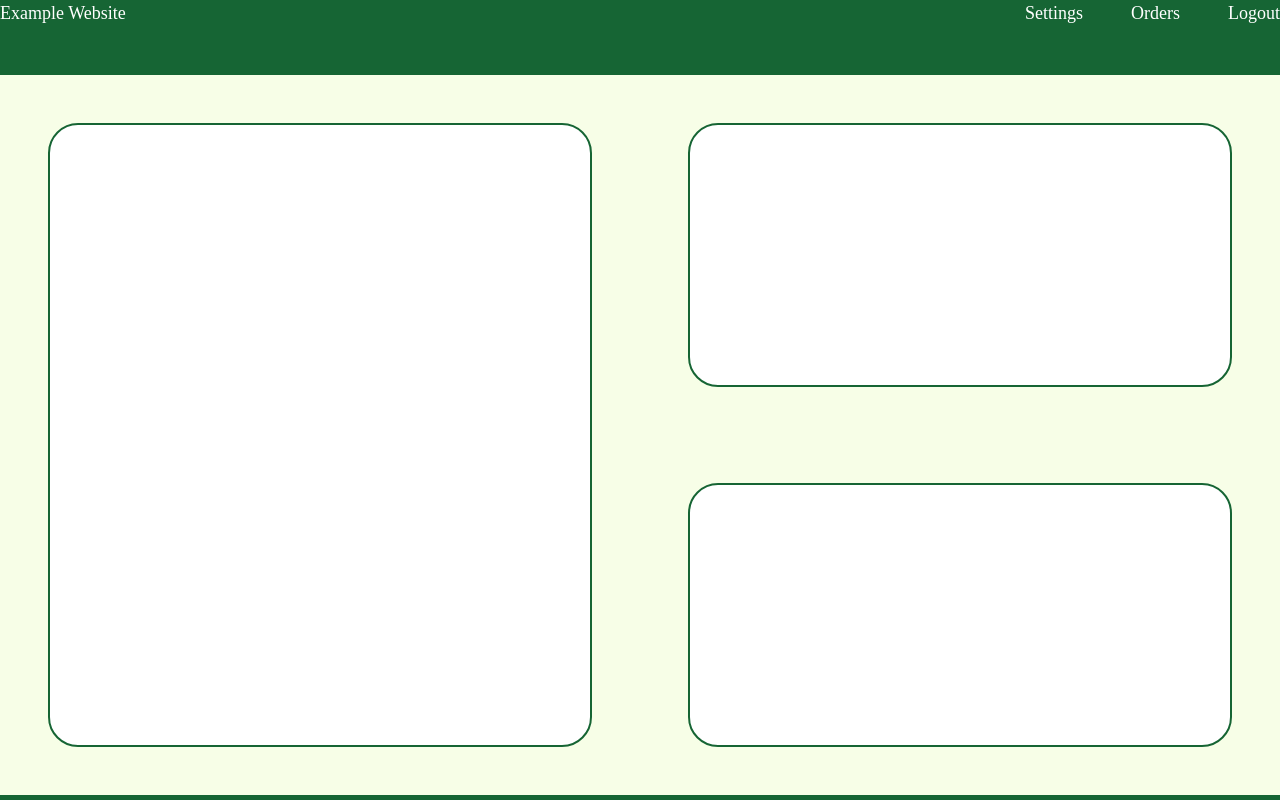
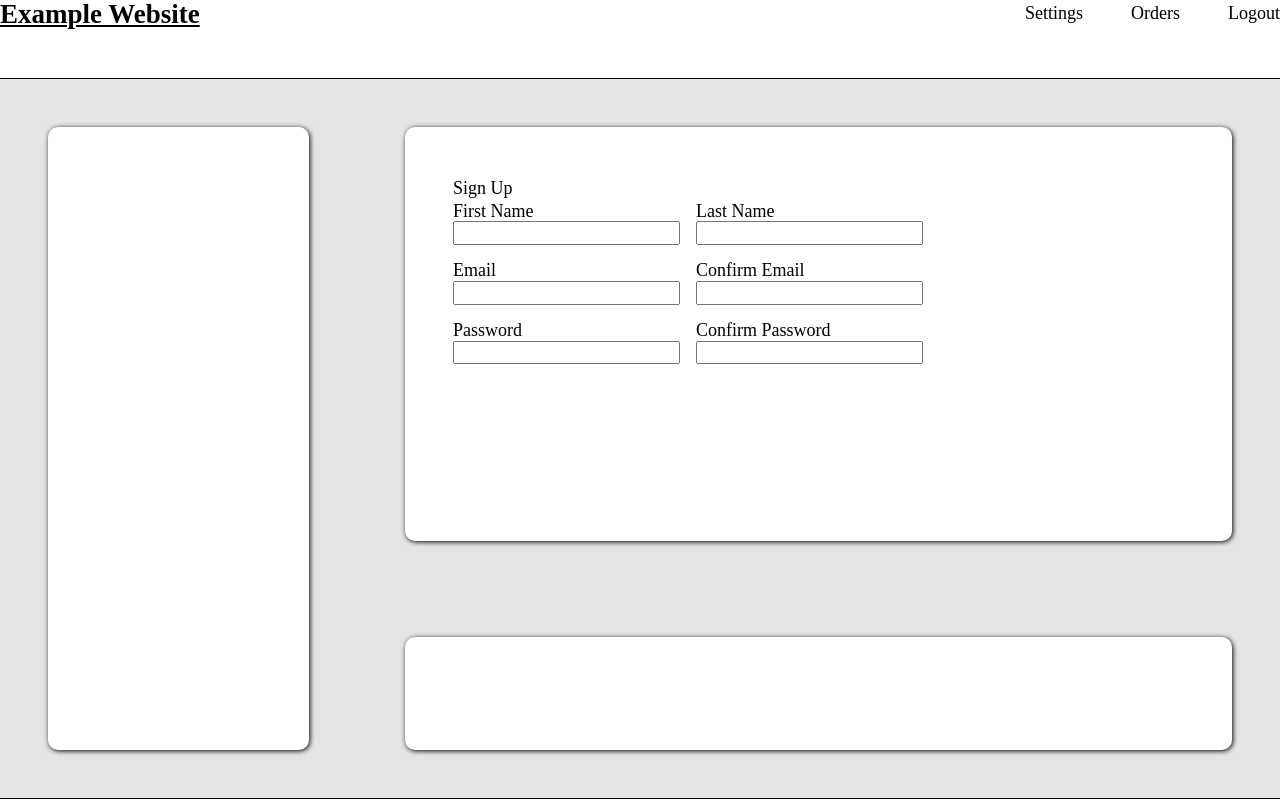
Before and after one commit to Schneider725/greenwebsite, a plain HTML site: page index.html in a window 1280 px wide. Shown: the top 800 px of the page. Drawn offline with Linux system fonts and the light colour scheme.

Commit message:
add styling

```diff
--- a/index.html
+++ b/index.html
@@ -9,7 +9,7 @@
 <body>
     <nav class="header">
         <ul>
-            <li class="items logo" id="logo">Example Website</li>
+            <li class="items logo" id="logo"><h1>Example Website</h1></li>
             <li class="items settings" id="settings">Settings</li>
             <li class="items orders" id="ordersr">Orders</li>
             <li class="items logout" id="logout">Logout</li>
@@ -17,7 +17,43 @@
     </nav>
     <div class="main">
         <div class="section one"></div>
-        <div class="section two"></div>
+        <div class="section two">
+            <div class="form">
+                <fieldset>
+                    <legend>Sign Up</legend>
+                    <div class="row">
+                        <div class="form-group">
+                            <label for="first">First Name</label>
+                            <input type="text" id="first" name="first">
+                        </div>
+                        <div class="form-group">
+                            <label for="last">Last Name</label>
+                            <input type="text" id="last" name="last">
+                        </div>
+                    </div>
+                    <div class="row">
+                        <div class="form-group">
+                            <label for="email">Email</label>
+                            <input type="text" id="email" name="emaiil" >
+                        </div>
+                        <div class="form-group">
+                            <label for="first">Confirm Email</label>
+                            <input type="text" id="emailConfirm" name="emailConfirm">
+                        </div>
+                    </div>
+                    <div class="row">
+                        <div class="form-group">
+                            <label for="password">Password</label>
+                            <input type="password" id="password" name="password" >
+                        </div>
+                        <div class="form-group">
+                            <label for="first">Confirm Password</label>
+                            <input type="password" id="passwordConfirm" name="passwordConfirm">
+                        </div>
+                    </div>
+                </fieldset>
+            </div>
+        </div>
         <div class="section three"></div>
     </div>
     <footer class="footer"></footer>
--- a/style.css
+++ b/style.css
@@ -76,8 +76,12 @@ textarea:not([rows]) {
   scroll-margin-block: 5ex;
 }
 :root {
---main-background: #166534;
---secondary-background: #f7fee7;
+--main-background: #white;
+--secondary-background: #e5e5e5;
+--tertiary-background: white;
+}
+.header {
+  border-bottom: 1px black solid;
 }
 ul {
     display: flex;
@@ -85,7 +89,7 @@ ul {
     gap: 3rem;
     padding-bottom: 3rem;
     background-color: var(--main-background);
-    color: white;
+    color: black;
 }
 .logo {
     margin-right: auto;
@@ -97,26 +101,55 @@ ul {
     'one one two two'
     'one one three three';
     background-color: var(--secondary-background);
+    border-bottom: 1px black solid;
 }
 .section {
-    border:2px solid var(--main-background);
-    border-radius: 30px;
+    /* border:2px solid var(--main-background); */
+    border-radius: 10px;
     flex: 1;
     margin: 3rem;
+    box-shadow: 1px 1px 5px black;
+}
+.section > * {
+  padding: 3rem;
 }
 .one {
     grid-area: one;
-    background-color: white;
+    background-color: var(--tertiary-background);
 }
 .two {
     grid-area: two;
-    background-color: white;
+    background-color: var(--tertiary-background);
 }
 .three {
     grid-area: three;
-    background-color: white;
+    background-color: var(--tertiary-background);
 }
 .footer {
     height: 30vh;
     background-color: var(--main-background);
 }
+.items:hover {
+  cursor: pointer;
+}
+.form {
+  display: flex;
+}
+.row {
+  display: flex;
+  gap: 1rem;
+  margin-bottom: 1rem;
+}
+.form-group {
+  display: flex;
+  flex-direction: column;
+}
+fieldset {
+  border: none;
+}
+.items {
+  transition: 300ms all ease-in;
+}
+.items:hover {
+  text-decoration:underline;
+}
```
